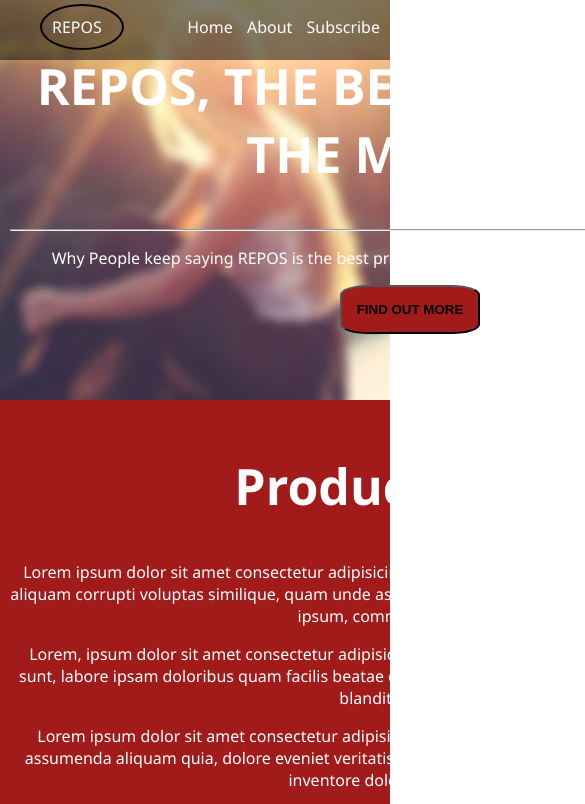
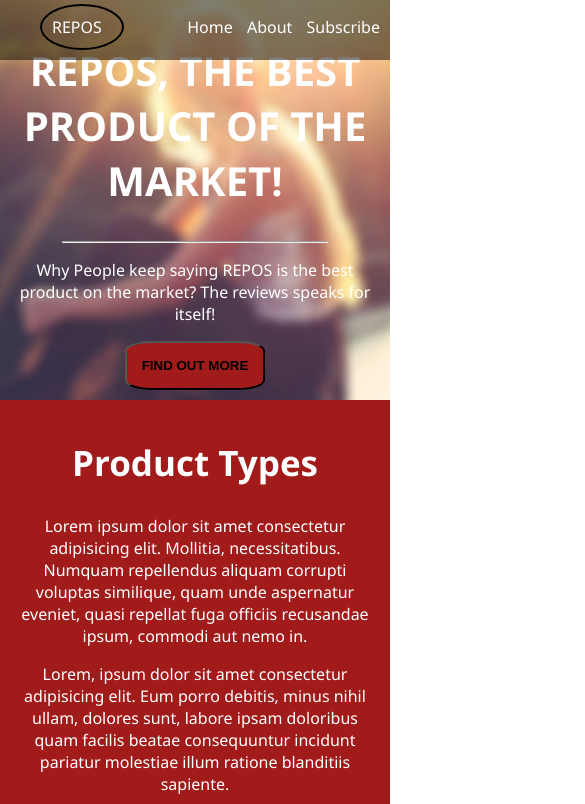
Before and after one commit to JavaSquirt/udemy, a plain HTML site: page index.html in a window 390 px wide. Shown: the top 804 px of the page, 585 px wide, since content can reach past the window. Drawn offline with Linux system fonts and the light colour scheme.

Commit message:
Make it Responsive

```diff
--- a/css/style.css
+++ b/css/style.css
@@ -52,7 +52,7 @@ a:hover {
     background-image: url("../img/2.jpg");
     background-size: cover;
     background-position: center;
-    height: 400px;
+    height: auto;
 }
 
 .bg-color {
@@ -65,12 +65,12 @@ a:hover {
     background-position: center;
 }
 
-h1,
-h3 {
-    font-size: 50px;
+h1 {
+    font-size: 60px;
 }
 
-h2 {
+h2,
+h3 {
     font-size: 50px;
 }
 
@@ -120,3 +120,21 @@ footer {
     justify-content: space-between;
     height: 60px;
 }
+
+@media(max-width:820px) {
+    .content {
+        width: 90%;
+    }
+
+    h1 {
+        font-size: 40px;
+    }
+
+    h2,
+    h3 {
+        font-size: 35px;
+    }
+    hr {
+        width: 75%;
+    }
+}
```
